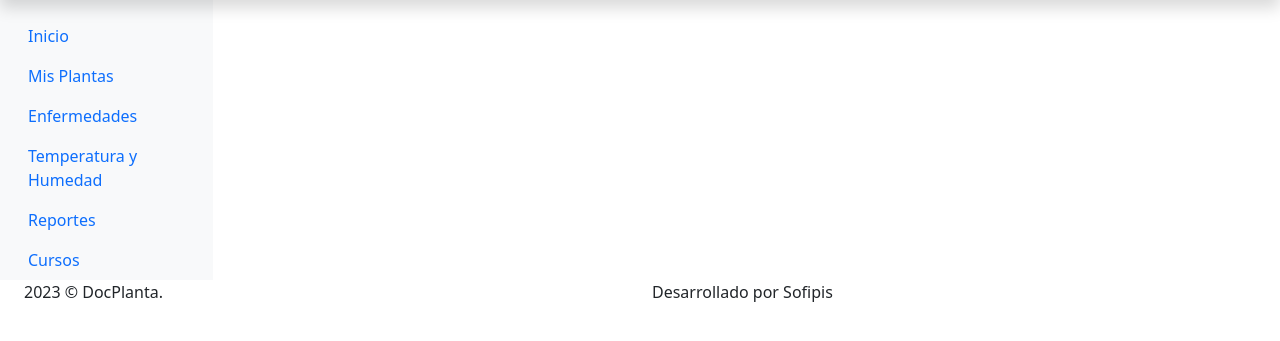
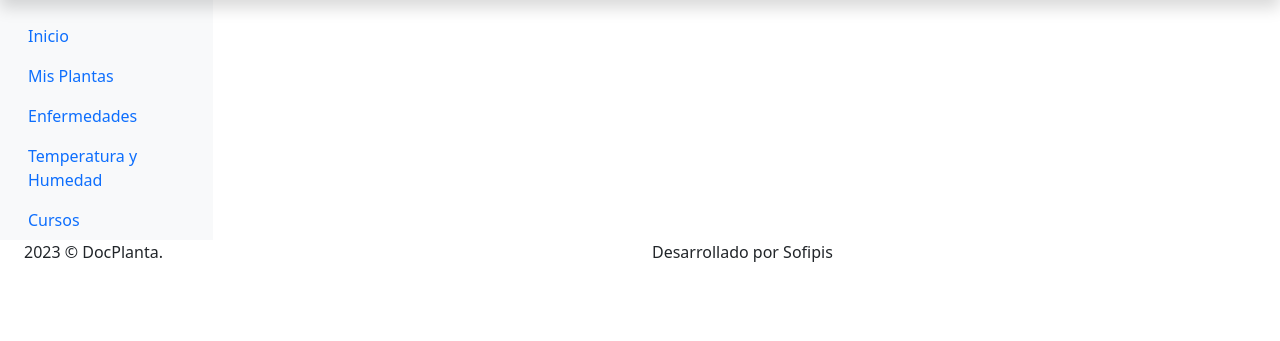
Before and after one commit to Vianey25/DocPlanta, a Flask app: page /home in a window 1280 px wide. Shown: the part 40-381 px from the top of the page. Run offline with Flask 3, Linux system fonts and the light colour scheme; some libraries are stand-ins or nearby versions.

Commit message:
cambios base

```diff
--- a/src/templates/base.html
+++ b/src/templates/base.html
@@ -22,25 +22,18 @@
     <meta charset="utf-8">
     <meta name="viewport" content="width=device-width, initial-scale=1">
     <meta name="description" content="">
-    <meta name="author" content="Mark Otto, Jacob Thornton, and Bootstrap contributors">
-    <meta name="generator" content="Hugo 0.84.0">
     <title>Dashboard Template · Bootstrap v5.0</title>
 
-    <link rel="canonical" href="https://getbootstrap.com/docs/5.0/examples/dashboard/">
 
+    <!-- Bootstrap CSS -->
+<link href="https://cdn.jsdelivr.net/npm/bootstrap@5.3.0/dist/css/bootstrap.min.css" rel="stylesheet">
+
+<!-- Feather Icons -->
+<script src="https://cdn.jsdelivr.net/npm/feather-icons/dist/feather.min.js"></script>
 
 
     <!-- Bootstrap core CSS -->
 <link href="/docs/5.0/dist/css/bootstrap.min.css" rel="stylesheet" integrity="sha384-EVSTQN3/azprG1Anm3QDgpJLIm9Nao0Yz1ztcQTwFspd3yD65VohhpuuCOmLASjC" crossorigin="anonymous">
-
-    <!-- Favicons -->
-<link rel="apple-touch-icon" href="/docs/5.0/assets/img/favicons/apple-touch-icon.png" sizes="180x180">
-<link rel="icon" href="/docs/5.0/assets/img/favicons/favicon-32x32.png" sizes="32x32" type="image/png">
-<link rel="icon" href="/docs/5.0/assets/img/favicons/favicon-16x16.png" sizes="16x16" type="image/png">
-<link rel="manifest" href="/docs/5.0/assets/img/favicons/manifest.json">
-<link rel="mask-icon" href="/docs/5.0/assets/img/favicons/safari-pinned-tab.svg" color="#7952b3">
-<link rel="icon" href="/docs/5.0/assets/img/favicons/favicon.ico">
-<meta name="theme-color" content="#7952b3">
 
 
     <style>
@@ -82,7 +75,7 @@
         <ul class="nav flex-column">
           <li class="nav-item">
             <a class="nav-link active" aria-current="page" href="home">
-              <span data-feather="home"></span>
+              <span class="bi bi-house-fill"></span>
                 Inicio
             </a>
           </li>
@@ -102,12 +95,6 @@
             <a class="nav-link" href="temperatura-humedad">
               <span data-feather="shopping-cart"></span>
               Temperatura y Humedad
-            </a>
-          </li>
-          <li class="nav-item">
-            <a class="nav-link" href="#">
-              <span data-feather="users"></span>
-              Reportes
             </a>
           </li>
           <li class="nav-item">
```
Also changed, not shown: src/templates/configuración.html (added).
